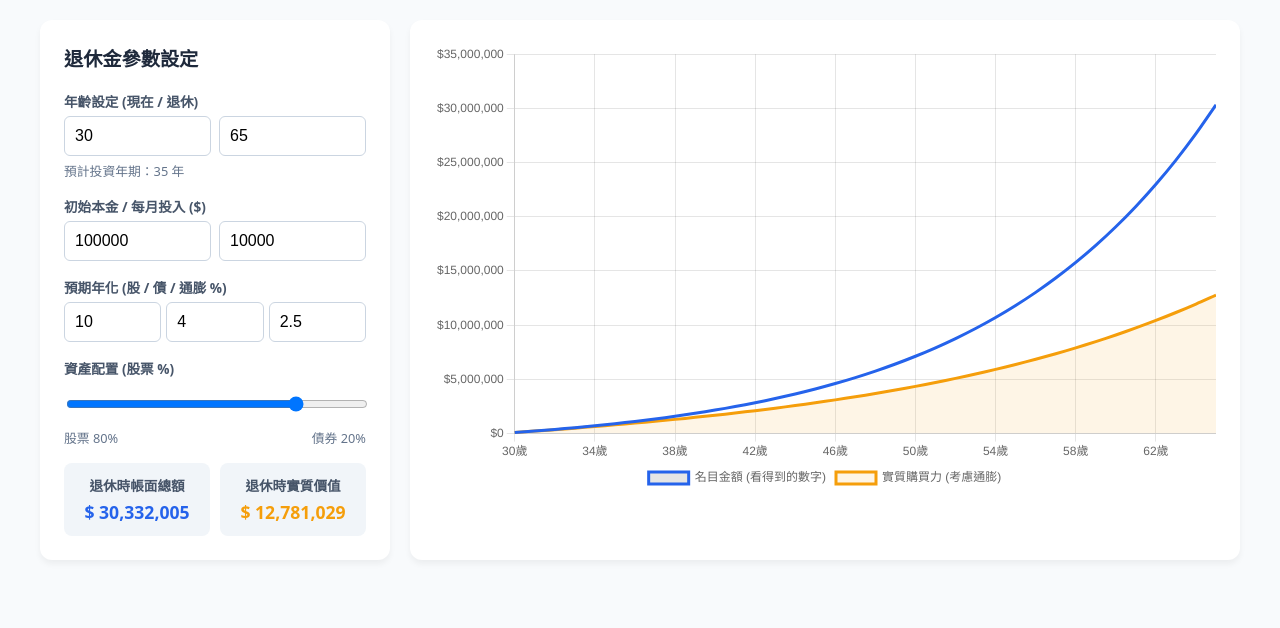
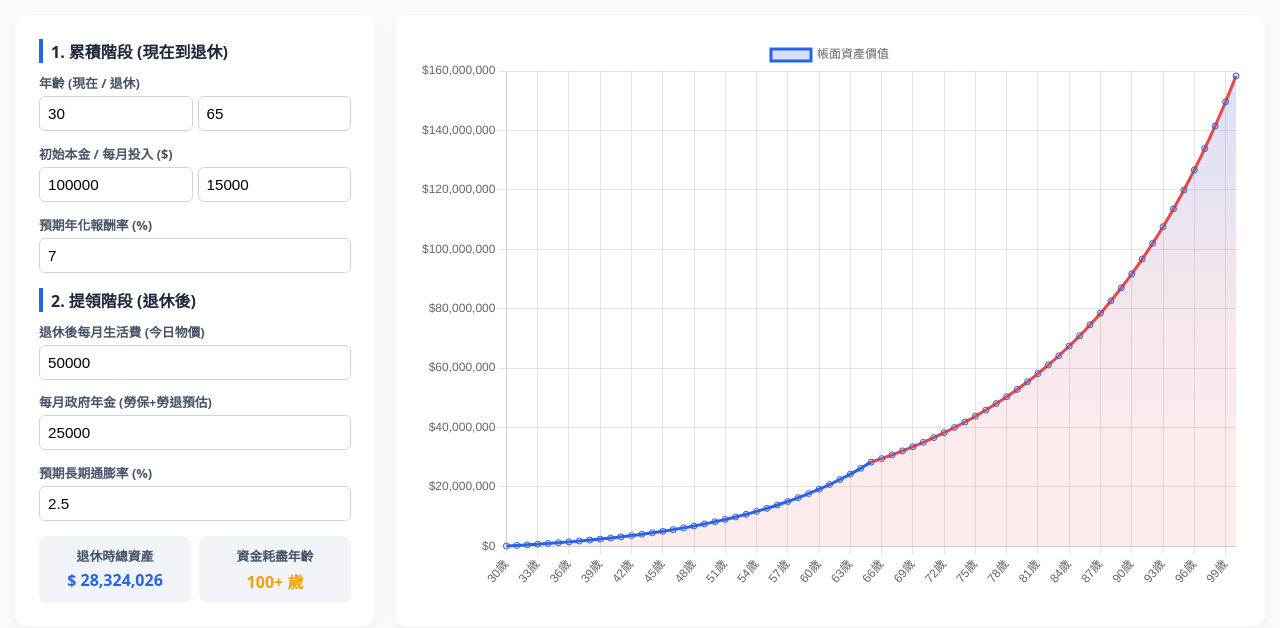
Before and after one commit to FinancialElson/-, a plain HTML site: page index.html in a window 1280 px wide. Drawn offline with nearby package versions, Linux system fonts and the light colour scheme.

Commit message:
Update index.html

```diff
--- a/index.html
+++ b/index.html
@@ -3,78 +3,77 @@
 <head>
     <meta charset="UTF-8">
     <meta name="viewport" content="width=device-width, initial-scale=1.0">
-    <title>退休複利模擬器</title>
+    <title>全生命週期退休模擬器</title>
     <script src="https://cdn.jsdelivr.net/npm/chart.js"></script>
     <style>
-        :root { --primary: #2563eb; --secondary: #f59e0b; --bg: #f8fafc; }
-        body { font-family: system-ui, -apple-system, sans-serif; background: var(--bg); padding: 20px; margin: 0; }
-        .container { display: grid; grid-template-columns: 350px 1fr; gap: 20px; max-width: 1200px; margin: 0 auto; }
+        :root { --primary: #2563eb; --secondary: #f59e0b; --danger: #ef4444; --success: #10b981; --bg: #f8fafc; }
+        body { font-family: system-ui, -apple-system, sans-serif; background: var(--bg); padding: 15px; margin: 0; }
+        .container { display: grid; grid-template-columns: 360px 1fr; gap: 20px; max-width: 1400px; margin: 0 auto; }
         .card { background: white; padding: 1.5rem; border-radius: 12px; box-shadow: 0 4px 6px rgba(0,0,0,0.05); }
-        h3 { margin-top: 0; color: #1e293b; font-size: 1.2rem; }
-        .input-group { margin-bottom: 1rem; }
-        label { display: block; font-size: 0.85rem; font-weight: 600; color: #475569; margin-bottom: 5px; }
-        input { width: 100%; padding: 10px; border: 1px solid #cbd5e1; border-radius: 6px; box-sizing: border-box; font-size: 1rem; }
-        .stat-grid { display: grid; grid-template-columns: 1fr 1fr; gap: 10px; margin-top: 15px; }
-        .stat-item { background: #f1f5f9; padding: 12px 5px; border-radius: 8px; text-align: center; }
-        .stat-val { font-size: 1.1rem; font-weight: bold; color: var(--primary); margin-top: 5px; }
-        .chart-container { position: relative; height: 450px; width: 100%; }
-        .info-tag { font-size: 0.8rem; color: #64748b; margin-top: 5px; display: block; }
+        h3 { margin: 15px 0 10px 0; color: #1e293b; font-size: 1rem; border-left: 4px solid var(--primary); padding-left: 8px; }
+        h3:first-child { margin-top: 0; }
+        .input-group { margin-bottom: 0.8rem; }
+        label { display: block; font-size: 0.8rem; font-weight: 600; color: #475569; margin-bottom: 4px; }
+        input { width: 100%; padding: 8px; border: 1px solid #cbd5e1; border-radius: 6px; box-sizing: border-box; font-size: 0.95rem; }
 
-        @media (max-width: 900px) {
-            .container { grid-template-columns: 1fr; gap: 15px; }
-            .chart-container { height: 60vh; min-height: 380px; }
-        }
+        .stat-grid { display: grid; grid-template-columns: 1fr 1fr; gap: 8px; margin-top: 15px; }
+        .stat-item { background: #f1f5f9; padding: 10px; border-radius: 8px; text-align: center; }
+        .stat-val { font-size: 1rem; font-weight: bold; color: var(--primary); }
+        .depletion-warning { grid-column: span 2; background: #fff1f2; color: var(--danger); padding: 10px; border-radius: 8px; font-weight: bold; text-align: center; border: 1px solid #fecaca; }
+
+        .chart-container { position: relative; height: 550px; width: 100%; }
+        @media (max-width: 900px) { .container { grid-template-columns: 1fr; } .chart-container { height: 60vh; } }
     </style>
 </head>
 <body>
 
 <div class="container">
     <div class="card">
-        <h3>退休金參數設定</h3>
-
+        <h3>1. 累積階段 (現在到退休)</h3>
         <div class="input-group">
-            <label>年齡設定 (現在 / 退休)</label>
-            <div style="display: flex; gap: 8px;">
+            <label>年齡 (現在 / 退休)</label>
+            <div style="display: flex; gap: 5px;">
                 <input type="number" id="currentAge" value="30" oninput="runSimulation()">
                 <input type="number" id="retireAge" value="65" oninput="runSimulation()">
             </div>
-            <span class="info-tag">預計投資年期：<span id="durationText">35</span> 年</span>
+        </div>
+        <div class="input-group">
+            <label>初始本金 / 每月投入 ($)</label>
+            <div style="display: flex; gap: 5px;">
+                <input type="number" id="principal" value="100000" oninput="runSimulation()">
+                <input type="number" id="monthly" value="15000" oninput="runSimulation()">
+            </div>
+        </div>
+        <div class="input-group">
+            <label>預期年化報酬率 (%)</label>
+            <input type="number" id="returnRate" value="7" step="0.1" oninput="runSimulation()">
         </div>
 
+        <h3>2. 提領階段 (退休後)</h3>
         <div class="input-group">
-            <label>初始本金 / 每月投入 ($)</label>
-            <div style="display: flex; gap: 8px;">
-                <input type="number" id="principal" value="100000" oninput="runSimulation()">
-                <input type="number" id="monthly" value="10000" oninput="runSimulation()">
-            </div>
+            <label>退休後每月生活費 (今日物價)</label>
+            <input type="number" id="retireExpense" value="50000" oninput="runSimulation()">
         </div>
-
         <div class="input-group">
-            <label>預期年化 (股 / 債 / 通膨 %)</label>
-            <div style="display: flex; gap: 5px;">
-                <input type="number" id="stockRet" value="10" oninput="runSimulation()">
-                <input type="number" id="bondRet" value="4" oninput="runSimulation()">
-                <input type="number" id="inflation" value="2.5" oninput="runSimulation()">
-            </div>
+            <label>每月政府年金 (勞保+勞退預估)</label>
+            <input type="number" id="pension" value="25000" oninput="runSimulation()">
         </div>
-
         <div class="input-group">
-            <label>資產配置 (股票 %)</label>
-            <input type="range" id="stockPct" min="0" max="100" value="80" oninput="runSimulation()">
-            <div style="display: flex; justify-content: space-between; font-size: 0.8rem; color: #64748b;">
-                <span>股票 <span id="sLabel">80</span>%</span>
-                <span>債券 <span id="bLabel">20</span>%</span>
-            </div>
+            <label>預期長期通膨率 (%)</label>
+            <input type="number" id="inflation" value="2.5" step="0.1" oninput="runSimulation()">
         </div>
 
         <div class="stat-grid">
             <div class="stat-item">
-                <label>退休時帳面總額</label>
-                <div id="nominalFinal" class="stat-val">$0</div>
+                <label>退休時總資產</label>
+                <div id="atRetire" class="stat-val">$0</div>
             </div>
             <div class="stat-item">
-                <label>退休時實質價值</label>
-                <div id="realFinal" class="stat-val" style="color:var(--secondary)">$0</div>
+                <label>資金耗盡年齡</label>
+                <div id="depletionAge" class="stat-val" style="color:var(--secondary)">100+</div>
+            </div>
+            <div id="warningBox" class="depletion-warning" style="display:none;">
+                ⚠️ 資金將在 <span id="failAge">0</span> 歲耗盡！
             </div>
         </div>
     </div>
@@ -90,84 +89,95 @@
 let chart;
 
 function runSimulation() {
-    // 取得年齡參數
     const curAge = parseInt(document.getElementById('currentAge').value) || 0;
     const retAge = parseInt(document.getElementById('retireAge').value) || 0;
-    const years = retAge - curAge;
-    document.getElementById('durationText').innerText = years > 0 ? years : 0;
-
-    // 取得其他財務參數
     const P = parseFloat(document.getElementById('principal').value) || 0;
     const PMT = parseFloat(document.getElementById('monthly').value) || 0;
-    const sPct = (parseFloat(document.getElementById('stockPct').value) || 0) / 100;
-    document.getElementById('sLabel').innerText = (sPct * 100).toFixed(0);
-    document.getElementById('bLabel').innerText = (100 - sPct * 100).toFixed(0);
+    const rate = (parseFloat(document.getElementById('returnRate').value) || 0) / 100;
+    const expense = parseFloat(document.getElementById('retireExpense').value) || 0;
+    const pension = parseFloat(document.getElementById('pension').value) || 0;
+    const inf = (parseFloat(document.getElementById('inflation').value) || 0) / 100;
 
-    const sRet = (parseFloat(document.getElementById('stockRet').value) || 0) / 100;
-    const bRet = (parseFloat(document.getElementById('bondRet').value) || 0) / 100;
-    const infRate = (parseFloat(document.getElementById('inflation').value) || 0) / 100;
+    const mRate = rate / 12;
+    let labels = [], data = [], currentBalance = P;
+    let depletionAge = null;
 
-    const combinedRate = (sRet * sPct) + (bRet * (1 - sPct));
-    const monthlyRate = combinedRate / 12;
+    // 累積階段
+    labels.push(`${curAge}歲`);
+    data.push(Math.round(currentBalance));
 
-    let labels = [];
-    let nominalData = [];
-    let realData = [];
-    let currentNominal = P;
+    for (let age = curAge + 1; age <= 100; age++) {
+        if (age <= retAge) {
+            // 累積邏輯
+            for (let m = 1; m <= 12; m++) {
+                currentBalance = (currentBalance + PMT) * (1 + mRate);
+            }
+        } else {
+            // 提領邏輯
+            // 生活費隨通膨調整
+            const adjustedShortfall = (expense - pension) * 12 * Math.pow(1 + inf, age - curAge);
+            currentBalance = (currentBalance - adjustedShortfall) * (1 + rate);
+        }
 
-    // 起點
-    labels.push(`${curAge}歲`);
-    nominalData.push(Math.round(currentNominal));
-    realData.push(Math.round(currentNominal));
+        labels.push(`${age}歲`);
+        const roundedBalance = Math.max(0, Math.round(currentBalance));
+        data.push(roundedBalance);
 
-    // 如果退休年齡小於現在年齡，不執行計算
-    if (years > 0) {
-        for (let y = 1; y <= years; y++) {
-            for (let m = 1; m <= 12; m++) {
-                currentNominal = (currentNominal + PMT) * (1 + monthlyRate);
-            }
-            let currentReal = currentNominal / Math.pow((1 + infRate), y);
-
-            // X 軸改為顯示實際年齡
-            labels.push(`${curAge + y}歲`);
-            nominalData.push(Math.round(currentNominal));
-            realData.push(Math.round(currentReal));
+        if (roundedBalance === 0 && depletionAge === null) {
+            depletionAge = age;
         }
     }
 
-    document.getElementById('nominalFinal').innerText = `$ ${nominalData[nominalData.length-1].toLocaleString()}`;
-    document.getElementById('realFinal').innerText = `$ ${realData[realData.length-1].toLocaleString()}`;
+    // UI 更新
+    const atRetireVal = data[retAge - curAge] || 0;
+    document.getElementById('atRetire').innerText = `$ ${atRetireVal.toLocaleString()}`;
 
-    // 圖表更新
+    const warn = document.getElementById('warningBox');
+    if (depletionAge && depletionAge < 100) {
+        document.getElementById('depletionAge').innerText = `${depletionAge} 歲`;
+        document.getElementById('failAge').innerText = depletionAge;
+        warn.style.display = 'block';
+    } else {
+        document.getElementById('depletionAge').innerText = "100+ 歲";
+        warn.style.display = 'none';
+    }
+
+    // 圖表繪製
     if (chart) chart.destroy();
-    const ctx = document.getElementById('mainChart').getContext('2d');
-    chart = new Chart(ctx, {
+    chart = new Chart(document.getElementById('mainChart').getContext('2d'), {
         type: 'line',
         data: {
             labels: labels,
-            datasets: [
-                { label: '名目金額 (看得到的數字)', data: nominalData, borderColor: '#2563eb', borderWidth: 3, pointRadius: 0, tension: 0.3 },
-                { label: '實質購買力 (考慮通膨)', data: realData, borderColor: '#f59e0b', backgroundColor: 'rgba(245, 158, 11, 0.1)', fill: true, borderWidth: 3, pointRadius: 0, tension: 0.3 }
-            ]
+            datasets: [{
+                label: '帳面資產價值',
+                data: data,
+                borderColor: '#2563eb',
+                backgroundColor: (context) => {
+                    const ctx = context.chart.ctx;
+                    const gradient = ctx.createLinearGradient(0, 0, 0, 400);
+                    gradient.addColorStop(0, 'rgba(37, 99, 235, 0.2)');
+                    gradient.addColorStop(1, 'rgba(239, 68, 68, 0.1)');
+                    return gradient;
+                },
+                fill: true,
+                tension: 0.3,
+                segment: {
+                    borderColor: ctx => ctx.p0.parsed.x + curAge >= retAge ? '#ef4444' : '#2563eb', // 退休後變紅色
+                }
+            }]
         },
         options: {
             responsive: true,
             maintainAspectRatio: false,
             plugins: {
-                legend: { position: 'bottom', labels: { font: { size: 12 } } },
-                tooltip: { mode: 'index', intersect: false }
+                tooltip: { mode: 'index', intersect: false },
+                annotation: { // 註解線可在這加入 (需另載套件，此處省略)
+                }
             },
-            scales: {
-                x: { ticks: { maxTicksLimit: 10 } },
-                y: {
-                    beginAtZero: true,
-                    ticks: { callback: v => '$' + v.toLocaleString() }
-                }
-            }
+            scales: { y: { beginAtZero: true, ticks: { callback: v => '$' + v.toLocaleString() } } }
         }
     });
 }
-
 runSimulation();
 </script>
 </body>
```
